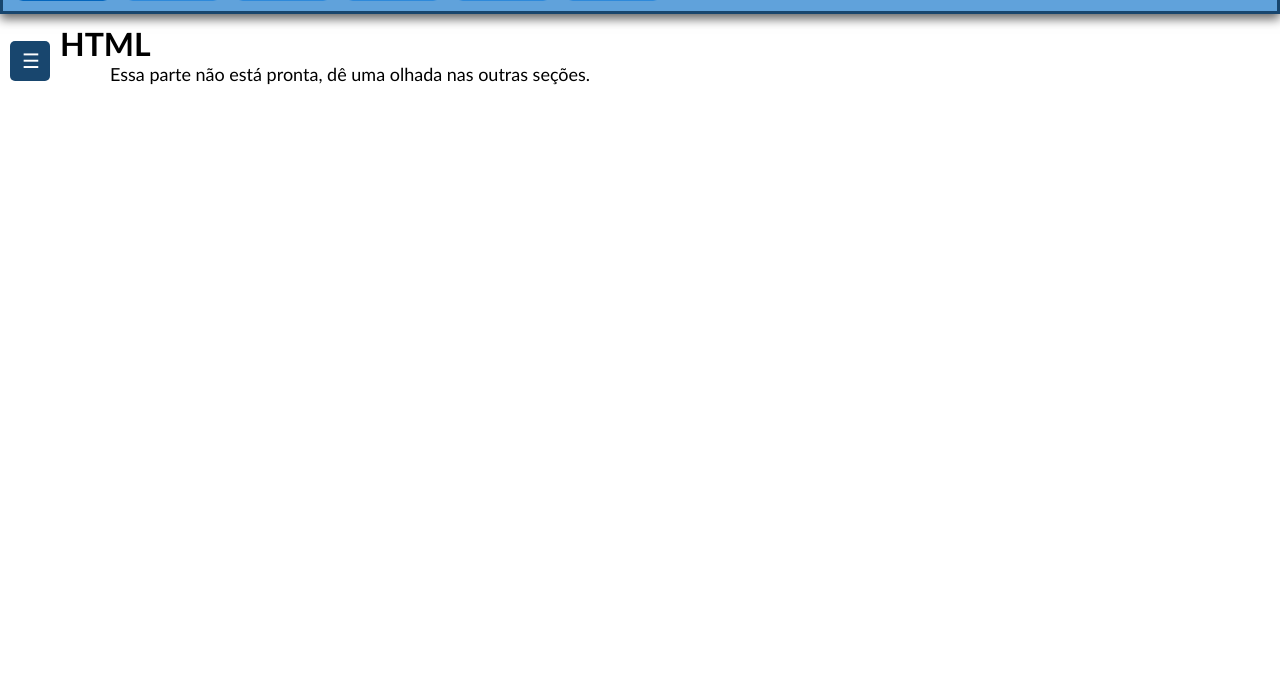
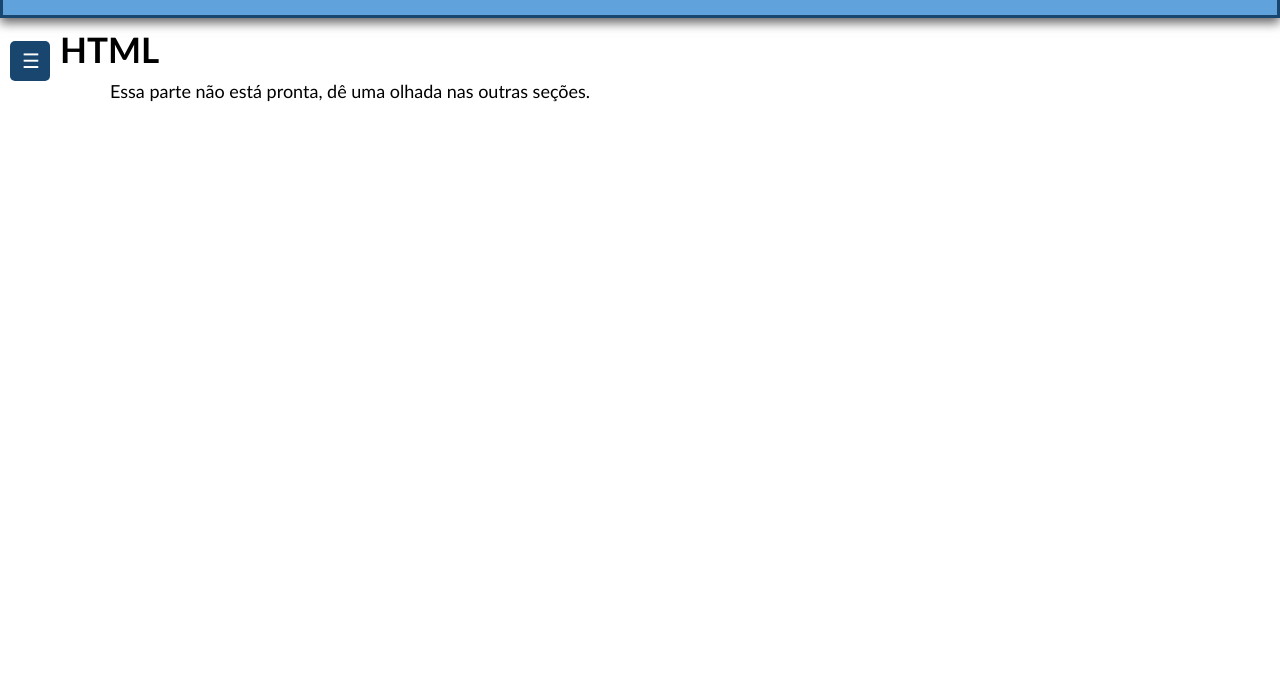
Before and after one commit to danielcosta149/ManualdeProgramacao, a PHP site: page / in a window 1280 px wide. Shown: the part 119-800 px from the top of the page. Run offline with PHP 8.4, Linux system fonts and the light colour scheme.

Commit message:
Melhorias de semântica e organização 2.2

```diff
--- a/index.html
+++ b/index.html
@@ -20,52 +20,52 @@
             </div>
             <div class="tab-buttons">
                 <button class="tab-btn active" content-id="HTML">
-                    <li>HTML</li>
+                    HTML
                 </button>
                 <button class="tab-btn" content-id="CSS">
-                    <li>CSS</li>
+                    CSS
 
                 </button>
                 <button class="tab-btn" content-id="JS">
-                    <li>JavaScript</li>
+                    JavaScript
 
                 </button>
                 <button class="tab-btn" content-id="PHP">
-                    <li>PHP</li>
+                    PHP
 
                 </button>
                 <button class="tab-btn" content-id="GIT">
-                    <li>Git/GitHub</li>
+                    Git/GitHub
 
                 </button>
                 <button class="tab-btn" content-id="SQL">
-                    <li>MySQL</li>
+                    MySQL
 
                 </button>
             </div>
         </header>
+        <button id="nav-toggle" class="nav-toggle">☰</button>
 
 
-        <main class="tab-contents">
-            <button id="nav-toggle" class="nav-toggle">☰</button>
+        <main>
             <!-- HTML -->
-            <div class="content" id="HTML">
+            <section class="content" id="HTML">
                 <div class="infos">
-                    <h1>HTML</h1>
+                    <h2>HTML</h2>
                     <p id="htmlinfo">Essa parte não está pronta, dê uma olhada nas outras seções.</p>
                 </div>
-            </div>
+            </section>
 
             <!-- CSS -->
-            <div class="content" id="CSS">
+            <section class="content" id="CSS">
                 <div class="infos">
-                    <h1>CSS</h1>
+                    <h2>CSS</h2>
                     <p id="cssinfo">Essa parte não está pronta, dê uma olhada nas outras seções.</p>
                 </div>
-            </div>
+            </section>
 
             <!-- JavaScript -->
-            <div class="content" id="JS">
+            <section class="content" id="JS">
                 <nav id="nav-js" class="tab-nav">
 
                     <li><a href="#concept1js">JavaScript</a></li>
@@ -73,48 +73,46 @@
                 </nav>
                 <div class="infos">
 
-                    <h1 id="concept1js">JavaScript</h1>
-                    <h1 id="concept2js">Oi</h1>
+                    <h2 id="concept1js">JavaScript</h2>
+                    <h2 id="concept2js">Oi</h2>
 
                 </div>
-            </div>
+            </section>
 
             <!-- PHP -->
-            <div class="content" id="PHP">
+            <section class="content" id="PHP">
                 <div class="infos">
-                    <h1>PHP</h1>
+                    <h2>PHP</h2>
                     <p>Essa parte não está pronta, dê uma olhada nas outras seções.</p>
                 </div>
-            </div>
+            </section>
 
             <!-- Git/GitHub -->
-            <div class="content" id="GIT">
+            <section class="content" id="GIT">
                 <nav id="nav-git" class="tab-nav">
-
-                    <li><a href="#concept1git">GIT - GITHUB</a></li>
-                    <li><a href="#concept2git">Primeiros Passos</a></li>
-
+                    <ul>
+                        <li><a href="#concept1git">GIT - GITHUB</a></li>
+                        <li><a href="#concept2git">Primeiros Passos</a></li>
+                    </ul>
                 </nav>
                 <div class="infos" id="gitinf">
 
-                    <h1 id="concept1git">GIT - GITHUB</h1>
+                    <h2 id="concept1git">GIT - GITHUB</h2>
                     <p>
                         Olá, seja bem vindo à seção GIT - GITHUB. Neste espaço você encontrará informações e dicas sobre como utilizar o Git e o GitHub para versionamento de código, colaboração em projetos e controle de versões. Explore os tópicos ao lado para começar!
                     </p>
                     <img src="img/git e github.png" alt="Git e GitHub" id="gitimg">
-                    <h2 id="concept2git">Primeiros Passos:</h2>
+                    <h3 id="concept2git">Primeiros Passos:</h3>
                     <p>
                         Antes de você começar a conhecer os "códigos" do Git, você precisa saber a parte da criação de uma conta no GitHub
                         e como deve ser feita a instalação.
                     </p>
-                        <br><br>
-                        <h3><strong>1. Criando uma conta no GitHub:</strong></h3>
+                        <h4><strong>1. Criando uma conta no GitHub:</strong></h4>
                         <ul>
                             <li>Acesse o site <a href="https://github.com/" target="_blank">github.com</a> e clique em "Sign up".</li>
                             <li>Preencha seus dados (e-mail, senha, nome de usuário) e siga as instruções para confirmar sua conta.</li>
                         </ul>
-                        <br>
-                        <h3><strong>2. Instalando o Git:</strong></h3>
+                        <h4><strong>2. Instalando o Git:</strong></h4>
                         <ul>
                             <li>
                                 <b>Windows:</b> Baixe o instalador em <a href="https://git-scm.com/download/win" target="_blank">git-scm.com</a> e siga o assistente de instalação.
@@ -130,15 +128,15 @@
 
 
                 </div>
-            </div>
+            </section>
 
             <!-- MySQL -->
-            <div class="content" id="SQL">
+            <section class="content" id="SQL">
                 <div class="infos">
-                    <h1>SQL</h1>
+                    <h2>SQL</h2>
                     <p>Essa parte não está pronta, dê uma olhada nas outras seções.</p>
                 </div>
-            </div>
+            </section>
 
         </main>
     </div>
--- a/style.css
+++ b/style.css
@@ -20,13 +19,14 @@
     top: 0;
     z-index: 1000;
 }
+main {
+    height: calc(100vh - 160px);
+    overflow-y: scroll;
+    scrollbar-width: thin;
+}
 
 
-
-button.tab-btn:hover{
-    transform: scale(1,1.1);
-}
-
+/* Parte superior do título e ícone */
 .titulo{
     display: flex;
     justify-content: flex-start;
@@ -41,74 +41,93 @@
     font-weight: 900;
     margin-bottom: 0px;
 }
-
-
 .titulo img{
     width: 80px;
 }
 
-main.tab-contents {
-    height: calc(100vh - 150px);
-    overflow-y: scroll;
-    scrollbar-width: thin;
-}
-
+/* Seção dos botões de navegação superior */
 .tab-buttons{
     display: flex;
     gap: 10px;
     font-family: sans-serif;
 }
+.tab-buttons button{
+    list-style: none;
+    font-weight: bold;
+    margin: 5px;
+}
 
-
-
+/* Estilo dos botões individuais da navegação superior */
 .tab-btn{
     background-color: rgb(56, 145, 223);
     border-radius: 10px;
     border-color: rgb(46, 137, 218);
     border-width: 3px;
     border-style: solid;
-    padding: 3px 10px;
+    padding: 5px 10px;
     cursor: pointer;
     width: 100px;
     color: rgb(24, 70, 110);
     transition: background-color .2s ease-in;
 }
-
+.tab-btn:hover{
+    transform: scale(1,1.1);
+}
 .tab-btn.active{
     background-color: rgb(34, 124, 202);
     color: white;
     border-color: rgb(4, 102, 189);
-
 }
 .tab-btn.active:hover{
     background-color: rgb(32, 114, 185);
     color: white;
 }
-
 .tab-btn:hover{
     background-color: rgb(108, 173, 230);
 }
 
 
-
-.tab-buttons li{
-    list-style: none;
-    font-weight: bold;
-    margin: 5px;
+/* Botão do menu de navegação */
+.nav-toggle {
+    position: fixed;
+    top: 160px;
+    left: 10px;
+    z-index: 1001;
+    background-color: rgb(24, 70, 110);
+    color: white;
+    border: none;
+    padding: 7px 12px;
+    cursor: pointer;
+    border-radius: 5px;
+    font-size: 20px;
+    width: 40px;
+    height: 40px;
+    transition: 0.4s ease-out;
+}
+.nav-toggle.open {
+    transform: translateX(9.2rem);
+    transition: 0.4s ease-in-out;
+    background-color: #f44336;
+}
+.tab-nav.open {
+    transform: translateX(0); /* Move a nav para a posição original (visível) */
 }
 
-/* Agora é a parte dos códigos de abas interativas */
 
+/* Seção do main: navegação e informações */
 .content{
     display: none;
 }
-
-
 .content.show{
     display: flex;
     flex-direction: row;
 }
+.content h1 {
+    scroll-margin-top: 160px;
+}
 
+
+/* Estilo das Informações/Conteúdos */
 .infos{
     display: flex;
     flex-wrap: nowrap;
@@ -123,21 +142,30 @@
     font-family: calibri;
     margin-left: 60px;
     transition: margin-left 0.4s ease-in-out;
-    /* margin: 150px 0px 0px 200px; */
 }
-
 .infos.shifted {
-    margin-left: 235px; /* 200px da largura da nav + 10px de espaço */
-    transition: margin-left 0.4s ease-in-out; /* Adiciona uma transição suave */
+    margin-left: 235px;
+    transition: margin-left 0.4s ease-in-out;
 }
-
 .infos p{
     font-size: 18px;
     text-indent: 50px;
 }
+.infos h2{
+    font-size: 35px;
+    margin-bottom: 10px;
+}
+.infos h3{
+    font-size: 25px;
+    margin-top: 30px;
+}
+.infos h4{
+    font-size: 20px;
+    margin-top: 30px;
+}
 
-/* Navegação */
 
+/* Estilo da Navegação de tópicos*/
 .tab-nav{
     display: none;
     flex-direction: column;
```
Also changed, not shown: other parts of style.css (+1 -47 lines).
